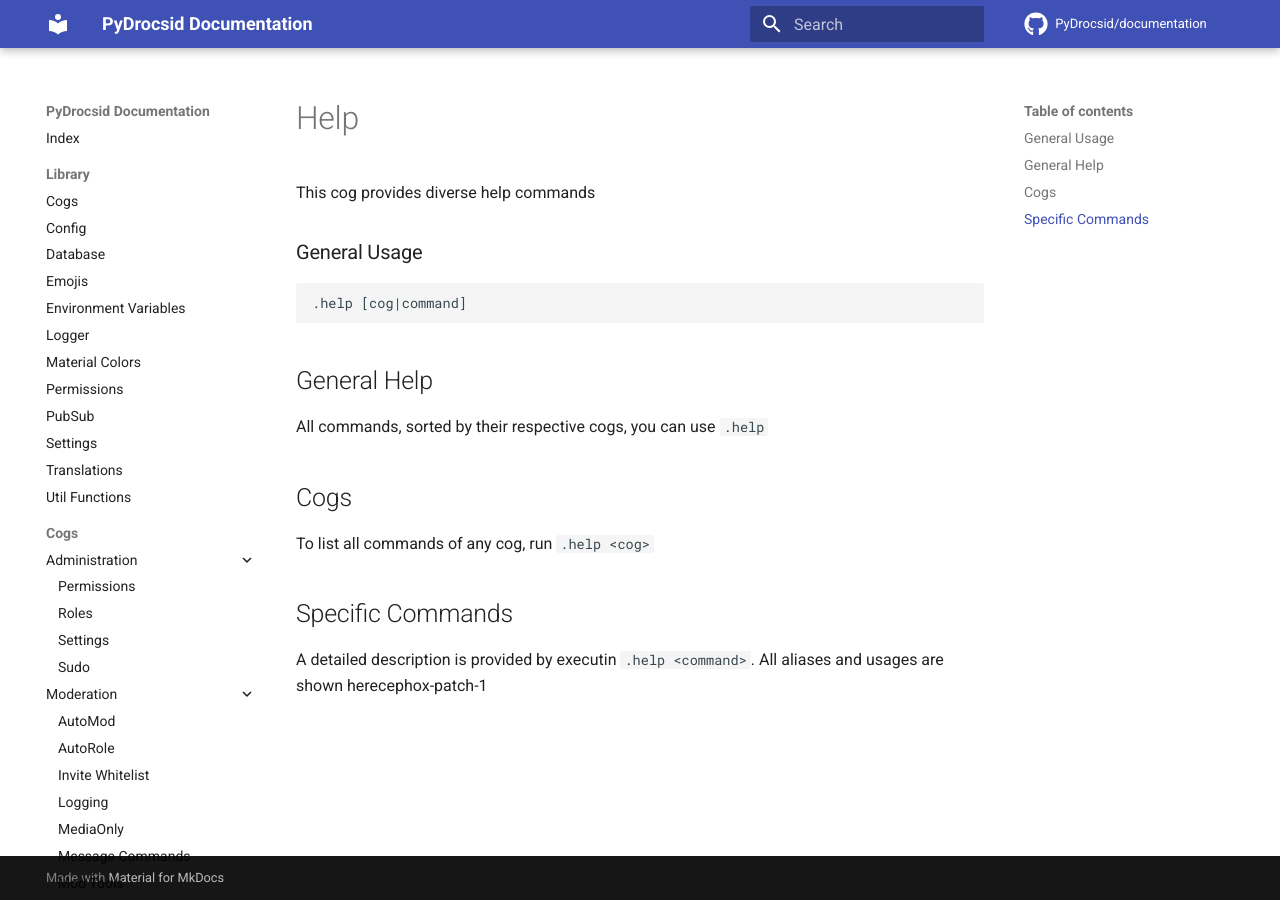
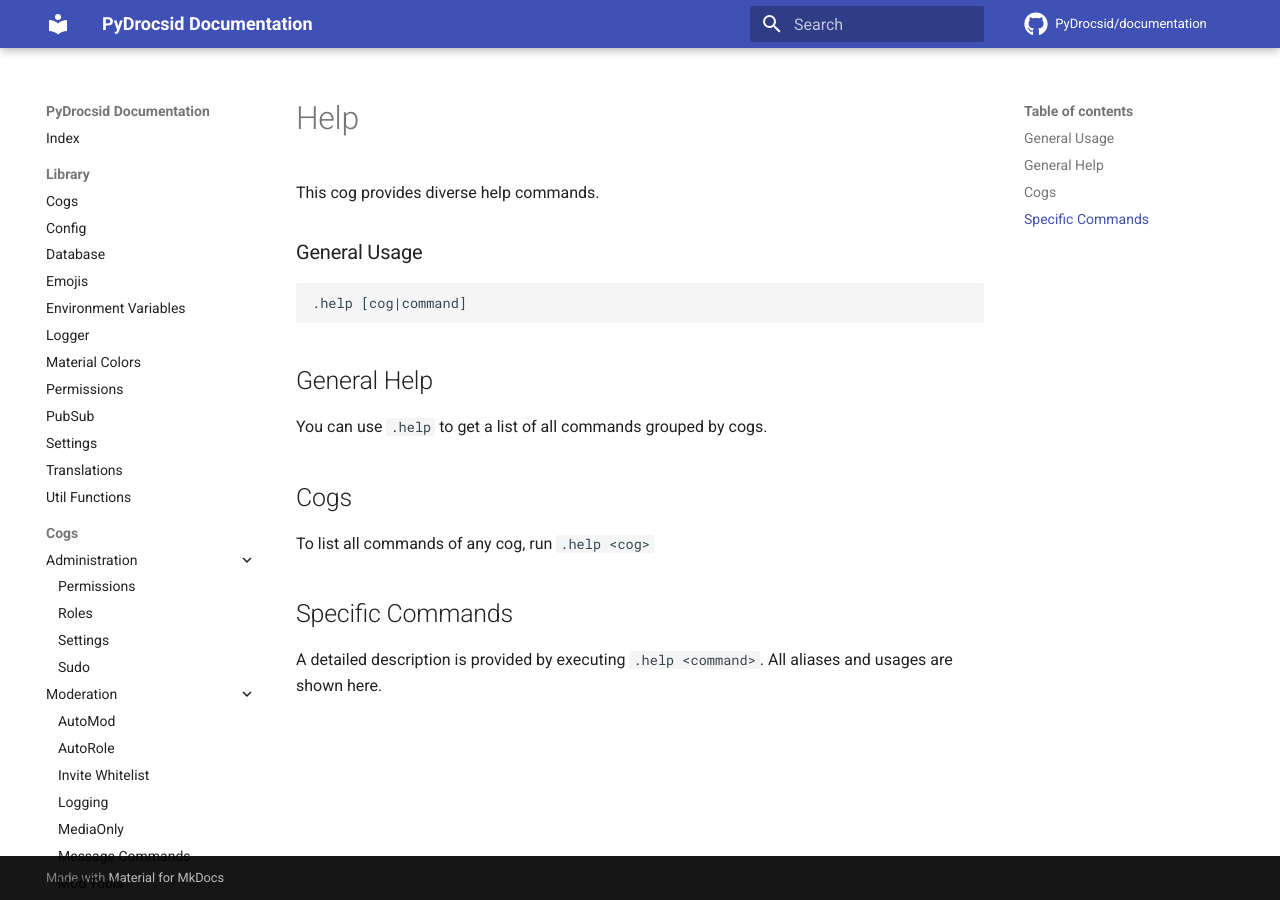
Before and after one commit to PyDrocsid/documentation, an MkDocs documentation site: the page built from docs/cogs/information/help.md, in a window 1280 px wide. Built offline with MkDocs 1.6.1 and Material for MkDocs 9.7.7, drawn with Linux system fonts in a browser that asks for light colours; comment, search, counter and statistics services are not loaded.

Commit message:
Apply suggestions from code review
Co-authored-by: Tristan <45330667+Tristan-H11@users.noreply.github.com>

````diff
--- a/docs/cogs/information/help.md
+++ b/docs/cogs/information/help.md
@@ -1,5 +1,5 @@
 # Help
-This cog provides diverse help commands
+This cog provides diverse help commands.
 
 ### General Usage
 ```
@@ -7,10 +7,10 @@
 ```
 
 ## General Help
-All commands, sorted by their respective cogs, you can use `.help`
+You can use `.help` to get a list of all commands grouped by cogs.
 
 ## Cogs
 To list all commands of any cog, run `.help <cog>`
 
 ## Specific Commands
-A detailed description is provided by executin `.help <command>`. All aliases and usages are shown herecephox-patch-1
+A detailed description is provided by executing `.help <command>`. All aliases and usages are shown here.
````
